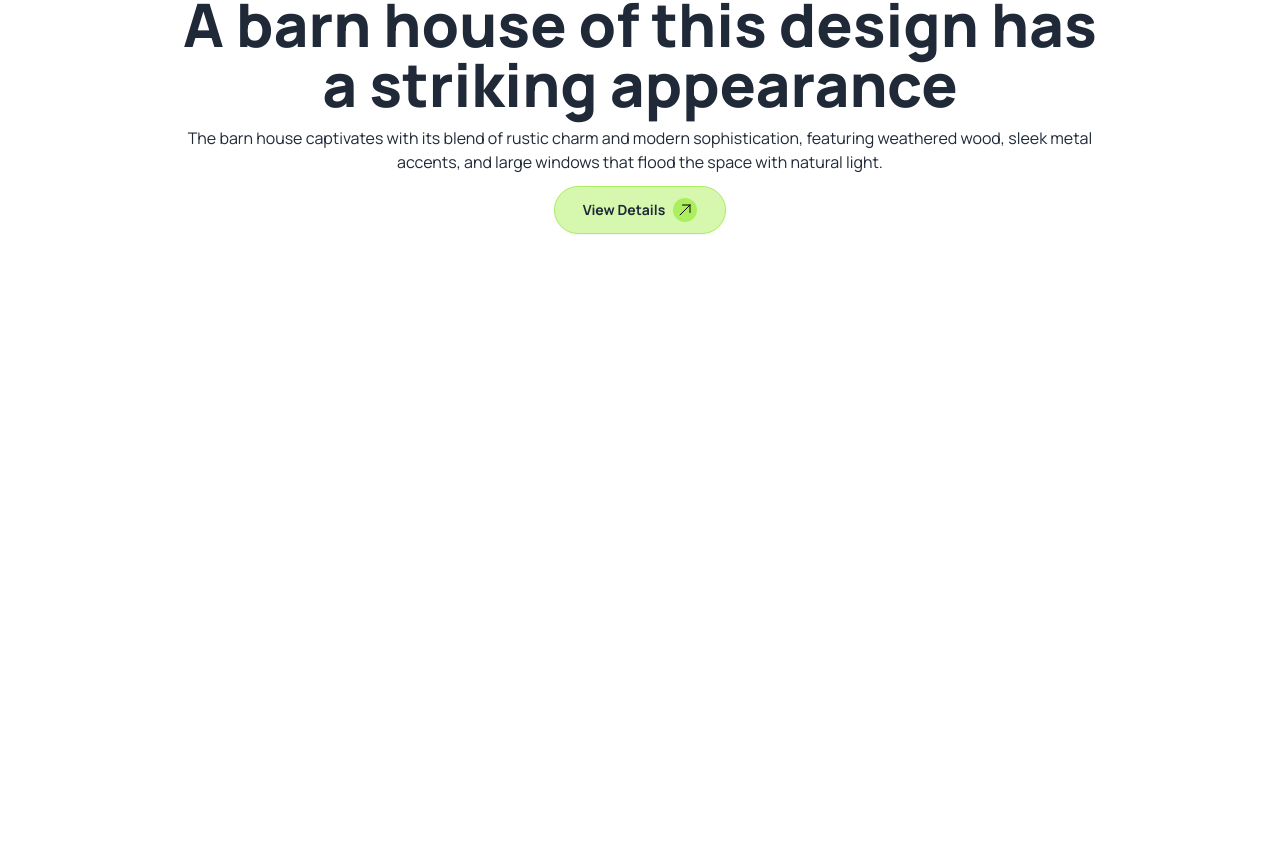
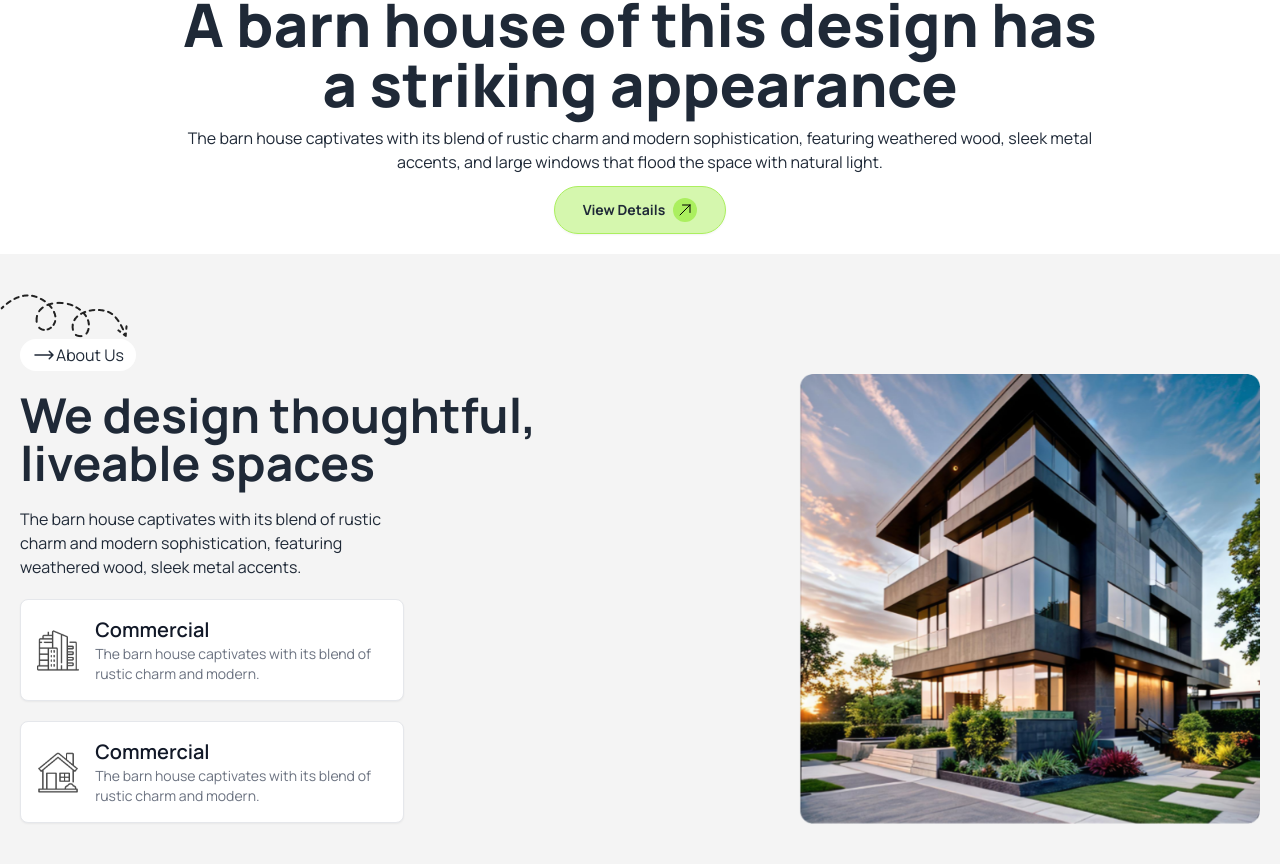
Before and after one commit to devtanvirmahamud1/B10-Assignment3, a plain HTML site: page index.html in a window 1280 px wide. Shown: the part 444-1308 px from the top of the page. Before the commit the page ends 800 px from the top, so only its background shows below. Drawn offline with nearby package versions, Linux system fonts and the light colour scheme.

Commit message:
We design part added

```diff
--- a/index.html
+++ b/index.html
@@ -109,13 +109,17 @@
             </div>
             <!-- Banner Text -->
             <div>
-                <h1 class="text-4xl lg:text-6xl font-extrabold text-center lg:w-9/12 mx-auto">A barn house of this design has a striking appearance</h1>
-                <p class="text-center mt-3 mb-3 lg:w-9/12 mx-auto">The barn house captivates with its blend of rustic charm and modern sophistication, featuring
+                <h1 class="text-4xl lg:text-6xl font-extrabold text-center lg:w-9/12 mx-auto">A barn house of this
+                    design has a striking appearance</h1>
+                <p class="text-center mt-3 mb-3 lg:w-9/12 mx-auto">The barn house captivates with its blend of rustic
+                    charm and modern sophistication, featuring
                     weathered wood, sleek metal accents, and large windows that flood the space with natural light.</p>
                 <div class="flex mx-auto justify-center">
-                    <a class="btn bg-[#ABEF5F] bg-opacity-50 rounded-full font-bold px-20 lg:px-7 border border-[#ABEF5F]">View Details<svg
-                            xmlns="http://www.w3.org/2000/svg" fill="none" viewBox="0 0 24 24" stroke-width="1.5"
-                            stroke="currentColor" class="size-6 text-black bg-[#ABEF5F] rounded-full p-1">
+                    <a
+                        class="btn bg-[#ABEF5F] bg-opacity-50 rounded-full font-bold px-20 lg:px-7 border border-[#ABEF5F]">View
+                        Details<svg xmlns="http://www.w3.org/2000/svg" fill="none" viewBox="0 0 24 24"
+                            stroke-width="1.5" stroke="currentColor"
+                            class="size-6 text-black bg-[#ABEF5F] rounded-full p-1">
                             <path stroke-linecap="round" stroke-linejoin="round"
                                 d="m4.5 19.5 15-15m0 0H8.25m11.25 0v11.25" />
                         </svg>
@@ -125,7 +129,64 @@
         </div>
 
     </header>
-    <main>
+    <main class="mt-50 mb-50">
+        <!-- Web Design and our Process Section -->
+        <section class=" bg-[#F4F4F4] py-10">
+            <div class="container mx-auto">
+                <img src="assets/vector.png" alt="vector.png">
+            </div>
+
+            <!-- we design section -->
+            <div class=" container mx-auto lg:flex items-center space-y-9 px-5">
+                <!-- Text Content -->
+                <div class="space-y-5">
+                    <button class="flex bg-white px-3 py-1 rounded-full"> <svg xmlns="http://www.w3.org/2000/svg"
+                            fill="none" viewBox="0 0 24 24" stroke-width="1.5" stroke="currentColor" class="size-6">
+                            <path stroke-linecap="round" stroke-linejoin="round"
+                                d="M17.25 8.25 21 12m0 0-3.75 3.75M21 12H3" />
+                        </svg>
+                        About Us</button>
+                    <h1 class="lg:text-5xl font-bold text-3xl">We design thoughtful, <br> liveable spaces</h1>
+                    <p class="w-10/12  lg:w-1/2">The barn house captivates with its blend of rustic charm and
+                        modern sophistication, featuring weathered wood, sleek metal accents.</p>
+                    <!-- Card-1 -->
+                    <div class="max-w-sm p-4 bg-white border border-gray-200 rounded-lg shadow-sm">
+                        <div class="flex items-center space-x-4">
+                            <!-- Icon -->
+                            <div>
+                                <img src="assets/commercial.png" alt="">
+                            </div>
+                            <!-- Text Content -->
+                            <div>
+                                <h3 class="text-xl font-semibold text-gray-900">Commercial</h3>
+                                <p class="text-sm text-gray-500">The barn house captivates with its blend of rustic
+                                    charm and modern.</p>
+                            </div>
+                        </div>
+                    </div>
+                    <!-- Card-2 -->
+                    <div class="max-w-sm p-4 bg-white border border-gray-200 rounded-lg shadow-sm">
+                        <div class="flex items-center space-x-4">
+                            <!-- Icon -->
+                            <div>
+                                <img src="assets/residential.png" alt="">
+                            </div>
+                            <!-- Text Content -->
+                            <div>
+                                <h3 class="text-xl font-semibold text-gray-900">Commercial</h3>
+                                <p class="text-sm text-gray-500">The barn house captivates with its blend of rustic
+                                    charm and modern.</p>
+                            </div>
+                        </div>
+                    </div>
+
+                </div>
+                <!-- image content -->
+                <div>
+                    <img src="assets/Rectangle.png" alt="#">
+                </div>
+            </div>
+        </section>
 
     </main>
     <footer>
```
